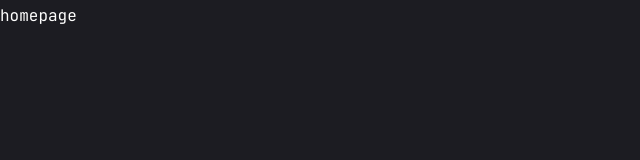
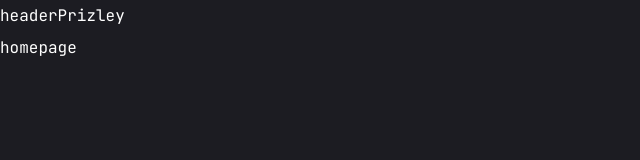
Before and after one commit to abilioepalanga/Portfolio-, a Next.js app in the folder portfolio/: page / in a window 1280 px wide. Shown: the top 160 px of the page, without its empty margins (0-640 px from the left). Built offline with nearby package versions, Linux system fonts and the light colour scheme.

Commit message:
first part of header

```diff
--- a/portfolio/app/layout.jsx
+++ b/portfolio/app/layout.jsx
@@ -1,5 +1,6 @@
 import { JetBrains_Mono } from "next/font/google";
 import "./globals.css";
+import Header from "@/components/Header";
 
 const jetbrainsMono = JetBrains_Mono({
     variable: "--font-jetbrainsMono",
@@ -15,7 +16,10 @@ export const metadata = {
 export default function RootLayout({ children }) {
     return (
         <html lang="en">
-            <body className={jetbrainsMono.variable}>{children}</body>
+            <body className={jetbrainsMono.variable}>
+                <Header />
+                {children}
+            </body>
         </html>
     );
 }
--- /dev/null
+++ b/portfolio/components/Header.jsx
@@ -0,0 +1,7 @@
+import React from "react";
+
+const Header = () => {
+    return <header>headerPrizley</header>;
+};
+
+export default Header;
```
